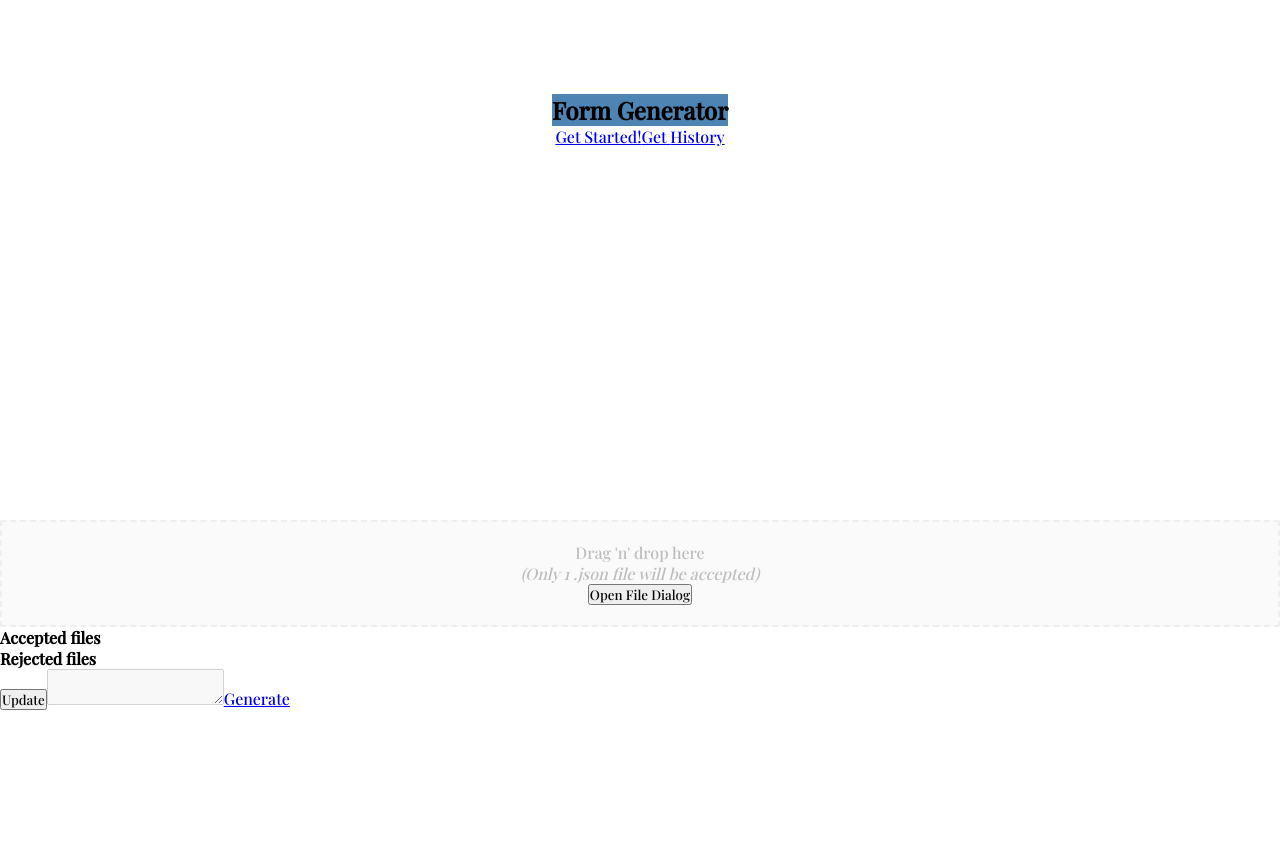
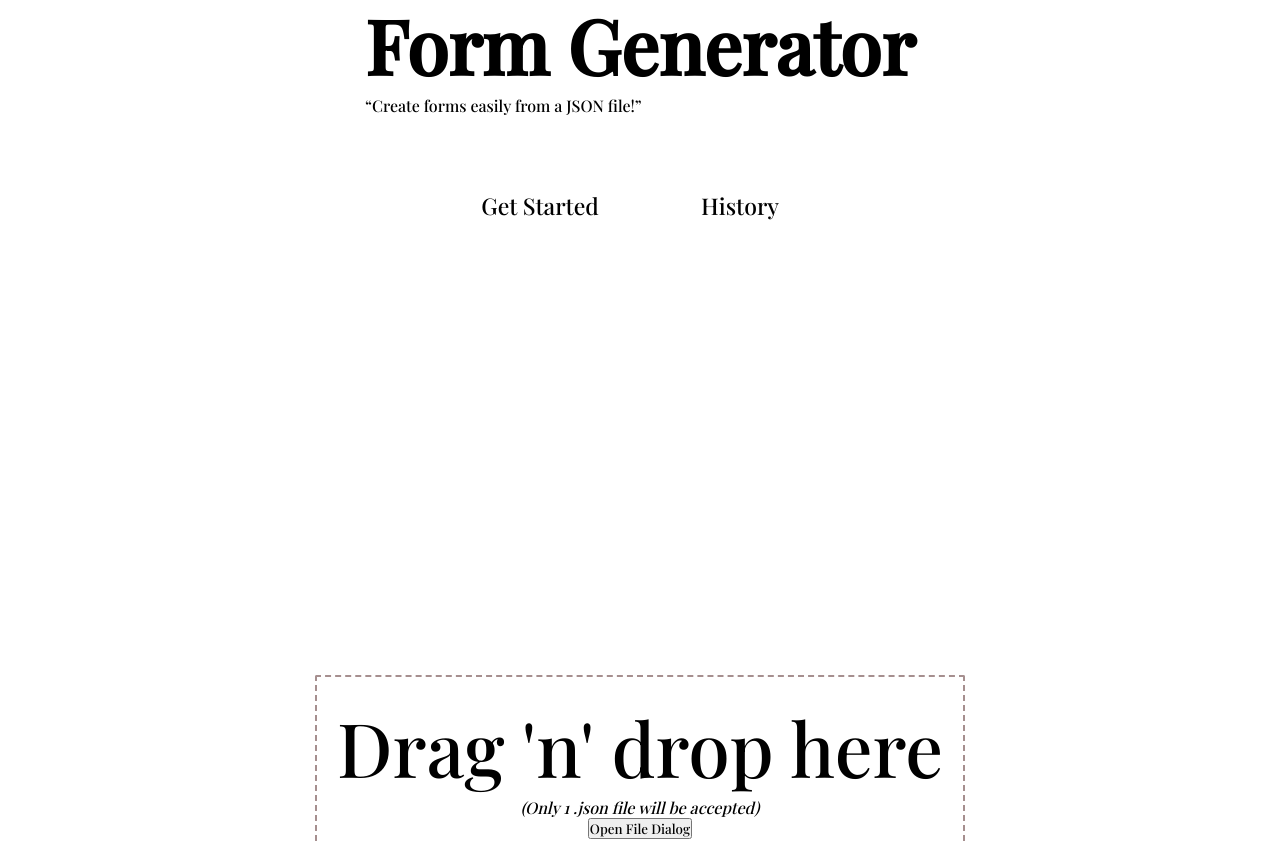
Before and after one commit to clement-jny/form-generator, a React (Vite) app in the folder client/: page / in a window 1280 px wide. Shown: the part 280-1123 px from the top of the page. Before the commit the page ends 990 px from the top, so only its background shows below. Built offline with nearby package versions, Linux system fonts and the light colour scheme.

Commit message:
Styling all the homePage

```diff
--- a/client/package.json
+++ b/client/package.json
@@ -14,6 +14,8 @@
 		"test": "vitest"
 	},
 	"dependencies": {
+		"@radix-ui/colors": "^0.1.8",
+		"@radix-ui/react-icons": "^1.3.0",
 		"react": "^18.2.0",
 		"react-dom": "^18.2.0",
 		"react-dropzone": "^14.2.3",
--- a/client/src/home/components/dropzone.jsx
+++ b/client/src/home/components/dropzone.jsx
@@ -1,9 +1,8 @@
 import { useState, useEffect, useCallback, useMemo } from "react";
+import { Link } from "react-router-dom";
 import { useDropzone } from "react-dropzone";
 
 import styles from "../css/homePage.module.css";
-import { baseStyle, acceptStyle, rejectStyle } from "../css/dropzone.css.js";
-import { Link } from "react-router-dom";
 
 export const Dropzone = () => {
 	const [content, setContent] = useState([]);
@@ -33,11 +32,11 @@ export const Dropzone = () => {
 		}
 	);
 
-	const dropzoneStyle = useMemo(() => ({
-		...baseStyle,
-		...(isDragAccept ? acceptStyle : {}),
-		...(isDragReject ? rejectStyle : {})
-	}), [isDragAccept, isDragReject]);
+	// const dropzoneStyle = useMemo(() => ({
+	// 	...baseStyle,
+	// 	...(isDragAccept ? acceptStyle : {}),
+	// 	...(isDragReject ? rejectStyle : {})
+	// }), [isDragAccept, isDragReject]);
 
 	const acceptedFileItems = acceptedFiles.map(file => (
 		<li key={file.path}>
@@ -46,6 +45,7 @@ export const Dropzone = () => {
 	));
 
 	const fileRejectionItems = fileRejections.map(({ file, errors }) => {
+		console.log(errors);
 		return (
 			<li key={file.path}>
 				{file.path} - {file.size} bytes
@@ -57,17 +57,14 @@ export const Dropzone = () => {
 	});
 
 	return (
-		<section id="start" className="">
-
-			<div {...getRootProps({ style: dropzoneStyle })}>
+		<section id="start" className={styles.container}>
+			<div {...getRootProps()} className={`${styles.baseStyle} ${isDragAccept ? styles.acceptStyle : isDragReject ? styles.rejectStyle : ""}`}>  {/* { style: dropzoneStyle } */}
 				<input {...getInputProps()} />
 
-				<p>Drag 'n' drop here</p>
+				<p className={styles.title}>Drag 'n' drop here</p>
 				<em>(Only 1 .json file will be accepted)</em>
 
-				<button type="button" onClick={open}>
-					Open File Dialog
-				</button>
+				<button type="button" onClick={open}>Open File Dialog</button>
 			</div>
 
 			<aside>
@@ -77,12 +74,19 @@ export const Dropzone = () => {
 				<ul>{fileRejectionItems}</ul>
 			</aside>
 
-			<aside>
-				<button onClick={prev => setIsDisabled(!prev)}>Update</button>
-				<textarea value={content} onChange={e => setContent(e.target.value)} disabled={isDisabled}></textarea>
+			{
+				acceptedFiles ? (
+					<div>
+						{/* <button onClick={prev => setIsDisabled(!prev)}>Update</button> */}
+						<button onClick={console.log(content[1])}>Update</button>
+						<textarea cols="50" rows="15" value={content} onChange={e => setContent(e.target.value)} disabled={isDisabled} />
 
-				<Link to="/create" state={{ content: content }}>Generate</Link>
-			</aside>
+						<Link to="/create" state={{ content: content }}>Generate</Link>
+					</div>
+				) : (<p>11</p>)
+			}
+
+
 		</section>
 	);
 };
--- a/client/src/home/components/landing.jsx
+++ b/client/src/home/components/landing.jsx
@@ -3,19 +3,20 @@ import styles from "../css/homePage.module.css";
 
 export const Landing = () => {
 	return (
-		<section className={styles.flex}>
-				<h1 className={styles.blue}>Form Generator</h1>
+		<section className={styles.container}>
+			<div className={styles.heading}>
+				<h1 className={styles.title}>Form Generator</h1>
 
-				<div>
-					<a href="#start">Get Started!</a>
+				<q className={styles.quote}>Create forms easily from a JSON file!</q>
+			</div>
 
-					<Link to="/create">Get </Link>
-					<Link to="/history">History</Link>
+			<span className={styles.border}></span>
 
-				</div>
+			<div className={styles.linksContainer}>
+				<a href="#start" className={styles.link}>Get Started</a>
 
-
-
-			</section>
+				<Link to="/history" className={styles.link}>History</Link>
+			</div>
+		</section>
 	);
 };
--- a/client/src/home/css/dropzone.css.js
+++ /dev/null
@@ -1,19 +0,0 @@
-const baseStyle = {
-	flex: 1,
-	display: 'flex',
-	flexDirection: 'column',
-	alignItems: 'center',
-	padding: '20px',
-	borderWidth: 2,
-	borderRadius: 2,
-	borderColor: '#eeeeee',
-	borderStyle: 'dashed',
-	backgroundColor: '#fafafa',
-	color: '#bdbdbd',
-	outline: 'none',
-	transition: 'border .24s ease-in-out'
-};
-const acceptStyle = { borderColor: '#00e676' };
-const rejectStyle = { borderColor: '#ff1744' };
-
-export { baseStyle, acceptStyle, rejectStyle };
--- a/client/src/home/css/homePage.module.css
+++ b/client/src/home/css/homePage.module.css
@@ -1,4 +1,12 @@
-.flex {
+@import "@radix-ui/colors/gray.css";
+@import "@radix-ui/colors/slate.css";
+
+* {
+	/* border: 1px dashed red; */
+}
+
+.container {
+	/* background: linear-gradient(135deg, rgba(145, 176, 238, 1) 0%, rgba(196, 161, 232, 1) 100%); */
 	height: 100vh;
 	display: flex;
 	justify-content: center;
@@ -6,8 +14,77 @@
 	flex-direction: column;
 }
 
+/* .heading {
+	margin: 15px;
+	padding: 15px;
+	border-bottom: 1px solid var(--slate6);
+} */
+
+.border {
+	margin: 25px;
+	width: 425px;
+	border-bottom: 1px solid var(--slate6);
+}
+
+.title {
+	font-size: 75px;
+	color: var(--slate11);
+}
+
+.quote {
+	color: var(--slate12);
+}
+
+.linksContainer {
+	display: flex;
+	gap: 40px;
+}
+
+.link {
+	height: 80px;
+	width: 160px;
+	font-size: 23px;
+	display: flex;
+	justify-content: center;
+	align-items: center;
+	background-color: var(--slate3);
+	color: var(--slate11);
+	border: 1px solid var(--slate7);
+	border-radius: 10px;
+	padding: 15px;
+	text-decoration: none;
+}
+
+.link:hover {
+	background-color: var(--slate4);
+	border-color: var(--slate8);
+}
+
+.link:active {
+	background-color: var(--slate5);
+	/* border-color: var(--slate7); */
+}
 
 
-.blue {
-	background-color: rgb(78, 132, 179);
+.baseStyle {
+	display: flex;
+	flex-direction: column;
+	align-items: center;
+	padding: 20px;
+	border-width: 2px;
+	border-radius: 2px;
+	border-color: #a68f8f;
+	border-style: dashed;
+	/* background-color: #fafafa; */
+	/* color: #bdbdbd; */
+	outline: none;
+	transition: border .24s ease-in-out
 }
+
+.acceptStyle {
+	border-color: #00e676 !important;
+}
+
+.rejectStyle {
+	border-color: #ff1744 !important;
+}
--- a/client/src/home/homePage.jsx
+++ b/client/src/home/homePage.jsx
@@ -1,7 +1,21 @@
 import { Landing } from "./components/landing";
 import { Dropzone } from "./components/dropZone";
+import { useLayoutEffect } from "react";
 
 export const HomePage = () => {
+	useLayoutEffect(() => {
+		const link = document.querySelector('a[href="#start"]');
+
+		link.addEventListener('click', function (event) {
+			event.preventDefault();
+
+			const section = document.getElementById('start');
+			section.scrollIntoView({
+				behavior: 'smooth'
+			});
+		});
+	}, []);
+
 	return (
 		<>
 			<Landing />
--- a/client/src/index.css
+++ b/client/src/index.css
@@ -1,6 +1,13 @@
+@import "@radix-ui/colors/gray.css";
+
 *, ::before, ::after {
 	margin: 0;
 	padding: 0;
 	box-sizing: border-box;
 	font-family: 'Playfair Display', serif;
 }
+
+main {
+	/* background: linear-gradient(135deg, rgba(145, 176, 238, 1) 0%, rgba(196, 161, 232, 1) 100%); */
+	background-color: var(--gray2);
+}
```
Also changed, not shown: 1 other file (tests, documents, lock files or other folders).
